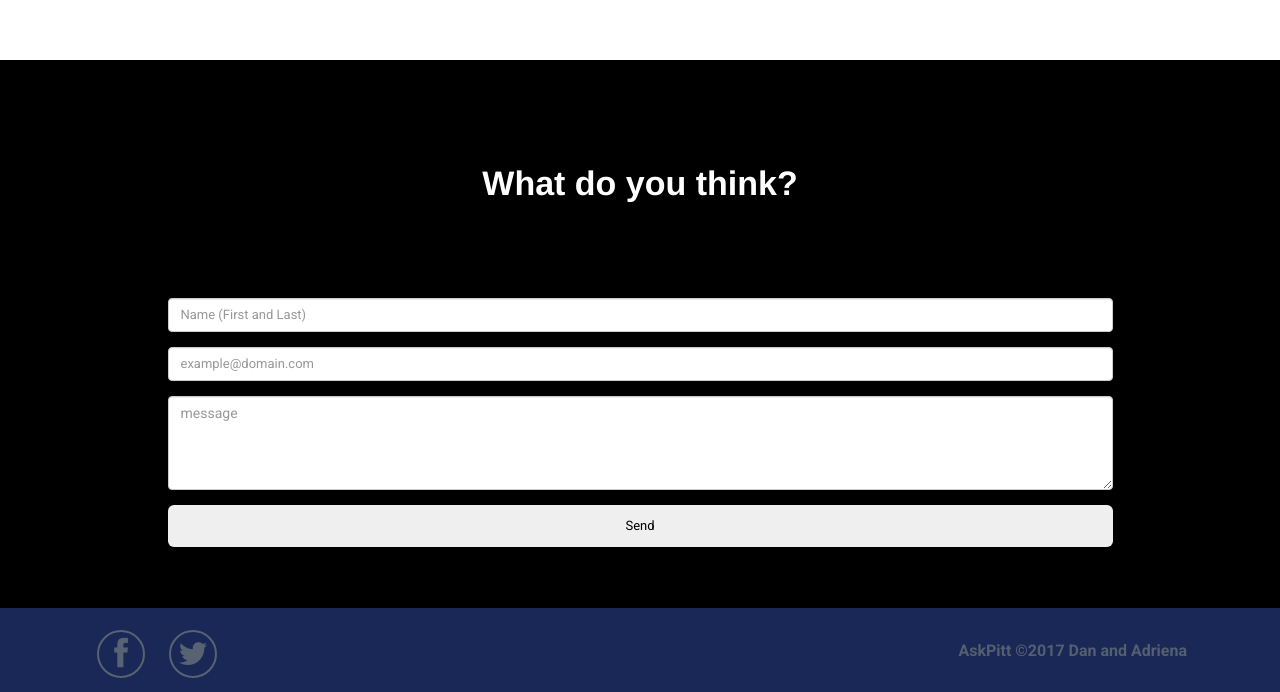
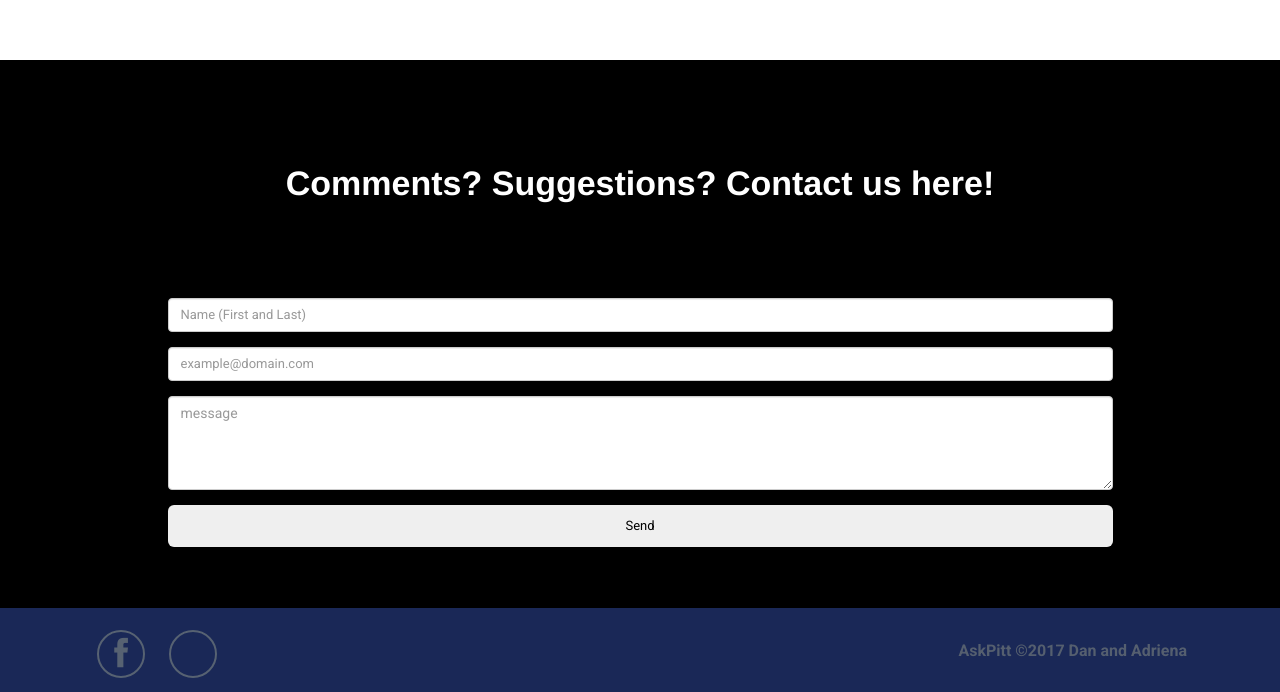
Before and after one commit to dzheng256/askpittwebsite, a plain HTML site: page index.html in a window 1280 px wide. Shown: the part 1228-1920 px from the top of the page. Drawn offline with Linux system fonts and the light colour scheme; files whose address does not match are found by name.

Commit message:
centered

```diff
--- a/index.html
+++ b/index.html
@@ -173,7 +173,7 @@
 					<div class="container">
 						<div class="row bm-remove animate" data-anim-type="bounceIn">
 							<div class="footer-text">
-								<h1>What do you think?</h1>
+								<h1>Comments? Suggestions? Contact us here!</h1>
 							</div>
 						</div>
             <form class="form-horizontal" role="form" method="post" action="http://formspree.io/askpittapp@gmail.com">
@@ -201,7 +201,7 @@
 						        	</div>
 						    	</div>
 						    	<div class="form-group">
-						        	<div class="col-sm-10 col-sm-offset-2">
+						        	<div class="col-sm-10 col-sm-offset-1">
 						        	</div>
 						    	</div>
 						</form>
@@ -218,7 +218,7 @@
 								<div class="socile">
 									<ul>
 										<li><a href="www.facebook.com/askpitt"><i class="fa fa-facebook"></i></a></li>
-										<li><a href="askpitt.slack.com"><i class="fa fa-twitter"></i></a></li>
+										<li><a href="askpitt.slack.com"><i class="fa fa-slack"></i></a></li>
 									</ul>
 									<a href="#"></a>
 								</div>
```
